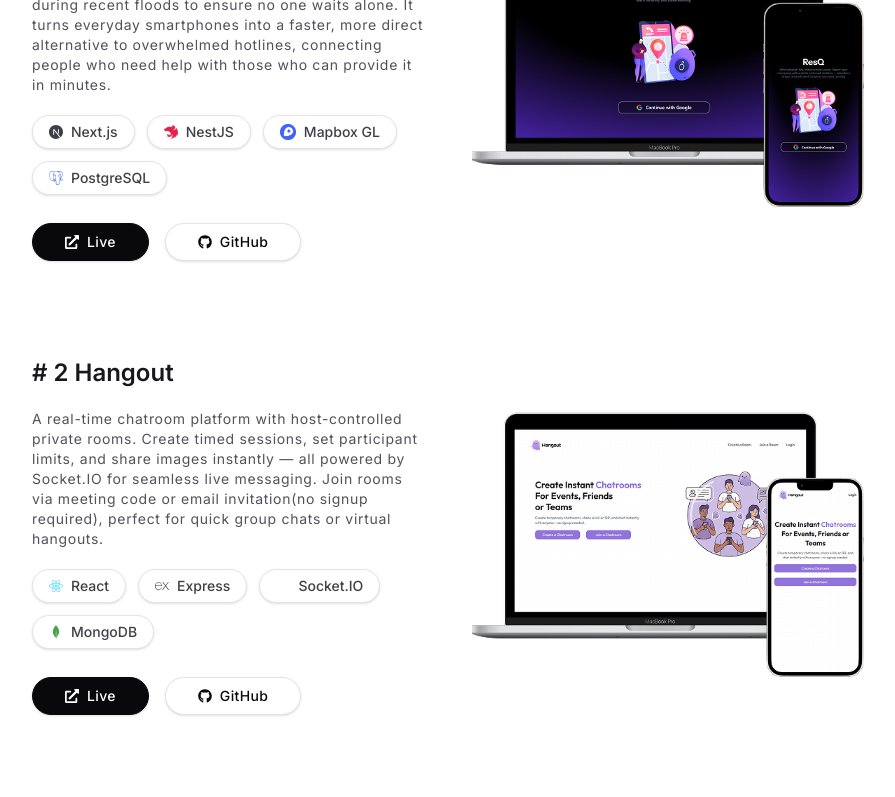
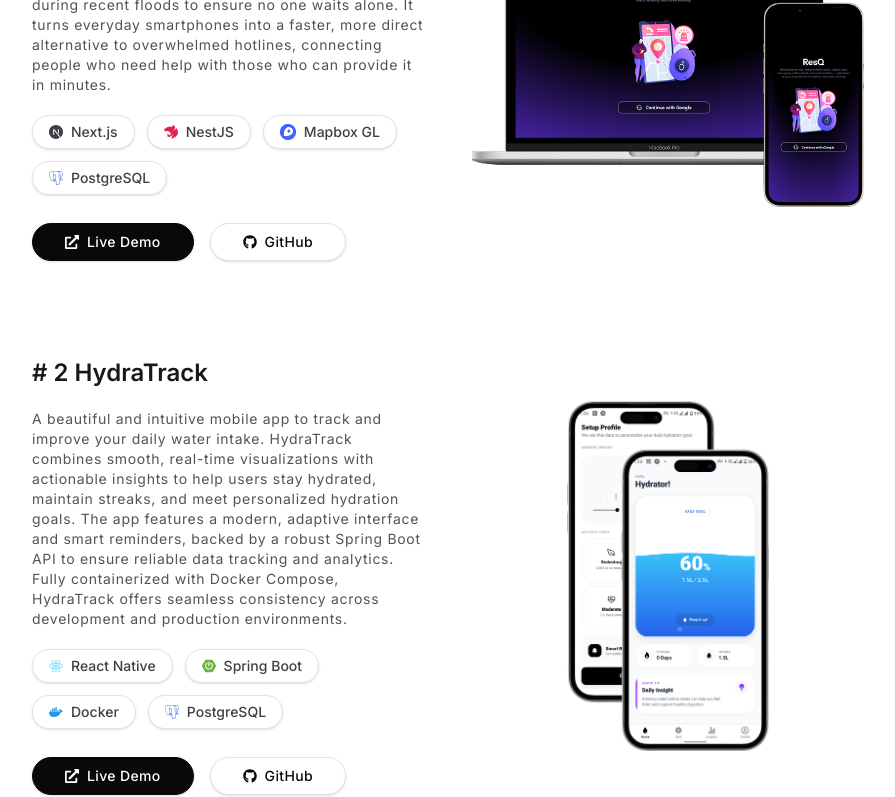
Before and after one commit to nishmikaeka/portfolio, a Next.js app: page / in a window 1280 px wide. Shown: the part 2000-2797 px from the top of the page, without its empty margins (192-1087 px from the left). Built offline with nearby package versions, Linux system fonts and the light colour scheme.

Commit message:
Changed the description of the hydratrack

```diff
--- a/src/components/sections/Projects.tsx
+++ b/src/components/sections/Projects.tsx
@@ -4,8 +4,9 @@
 import Image from "next/image"
 import { motion } from "framer-motion"
 import { FaReact, FaNodeJs, FaHtml5, FaCss3Alt, FaGithub, FaExternalLinkAlt } from "react-icons/fa"
-import { SiNextdotjs, SiTailwindcss, SiNestjs, SiMongodb, SiPostgresql, SiFirebase, SiExpress, SiSocketdotio } from "react-icons/si"
+import { SiNextdotjs, SiTailwindcss, SiNestjs, SiMongodb, SiPostgresql, SiFirebase, SiExpress, SiSocketdotio, SiDocker, SiSpringboot } from "react-icons/si"
 const mapbox = '/assets/mapbox.png'
+const springboot = '/assets/spring-boot.png'
 
 const projects = [
     {
@@ -21,6 +22,20 @@
         ],
         link: "https://resq-disaster-platform-web.vercel.app/",
         github: "https://github.com/nishmikaeka/resq-disaster-platform"
+    },
+    {
+        id: "hydratrack",
+        title: "HydraTrack",
+        description: "A beautiful and intuitive mobile app to track and improve your daily water intake. HydraTrack combines smooth, real-time visualizations with actionable insights to help users stay hydrated, maintain streaks, and meet personalized hydration goals. The app features a modern, adaptive interface and smart reminders, backed by a robust Spring Boot API to ensure reliable data tracking and analytics. Fully containerized with Docker Compose, HydraTrack offers seamless consistency across development and production environments.",
+        image: "/assets/hydratrack3.png",
+        stack: [
+            { name: "React Native", icon: FaReact, color: "#61DAFB" },
+            { name: "Spring Boot", icon: SiSpringboot, color: "#6DB33F" },
+            { name: "Docker", icon: SiDocker, color: "#2496ED" },
+            { name: "PostgreSQL", icon: SiPostgresql, color: "#4169E1" },
+        ],
+        link: "https://github.com/nishmikaeka/hydratrack",
+        github: "https://github.com/nishmikaeka/hydratrack"
     },
     {
         id: "hangout",
@@ -117,7 +132,7 @@
 
                             <div className="flex w-full items-center gap-4 pt-2 flex-row sm:flex-row">
                                 <a href={project.link} target='_blank' className="flex flex-1 items-center justify-center gap-2 rounded-full shadow-sm border border-zinc-950 bg-zinc-950 px-4 py-2 text-sm font-medium tracking-wide text-white transition-transform hover:scale-105 hover:bg-zinc-800 sm:w-auto sm:flex-none sm:px-8 dark:border-zinc-700 dark:bg-white dark:text-zinc-950 dark:hover:bg-zinc-100">
-                                    <FaExternalLinkAlt /> Live
+                                    <FaExternalLinkAlt /> Live Demo
                                 </a>
                                 <a href={project.github} target='_blank' className="flex flex-1 items-center justify-center gap-2 rounded-full shadow-sm border border-zinc-200 bg-white px-4 py-2 text-sm font-medium tracking-wide text-zinc-950 transition-transform hover:scale-105 hover:bg-zinc-50 sm:w-auto sm:flex-none sm:px-8 dark:border-zinc-700 dark:bg-zinc-800 dark:text-white dark:hover:bg-zinc-700">
                                     <FaGithub /> GitHub
```
Also changed, not shown: public/assets/hydratrack3.png (added).
